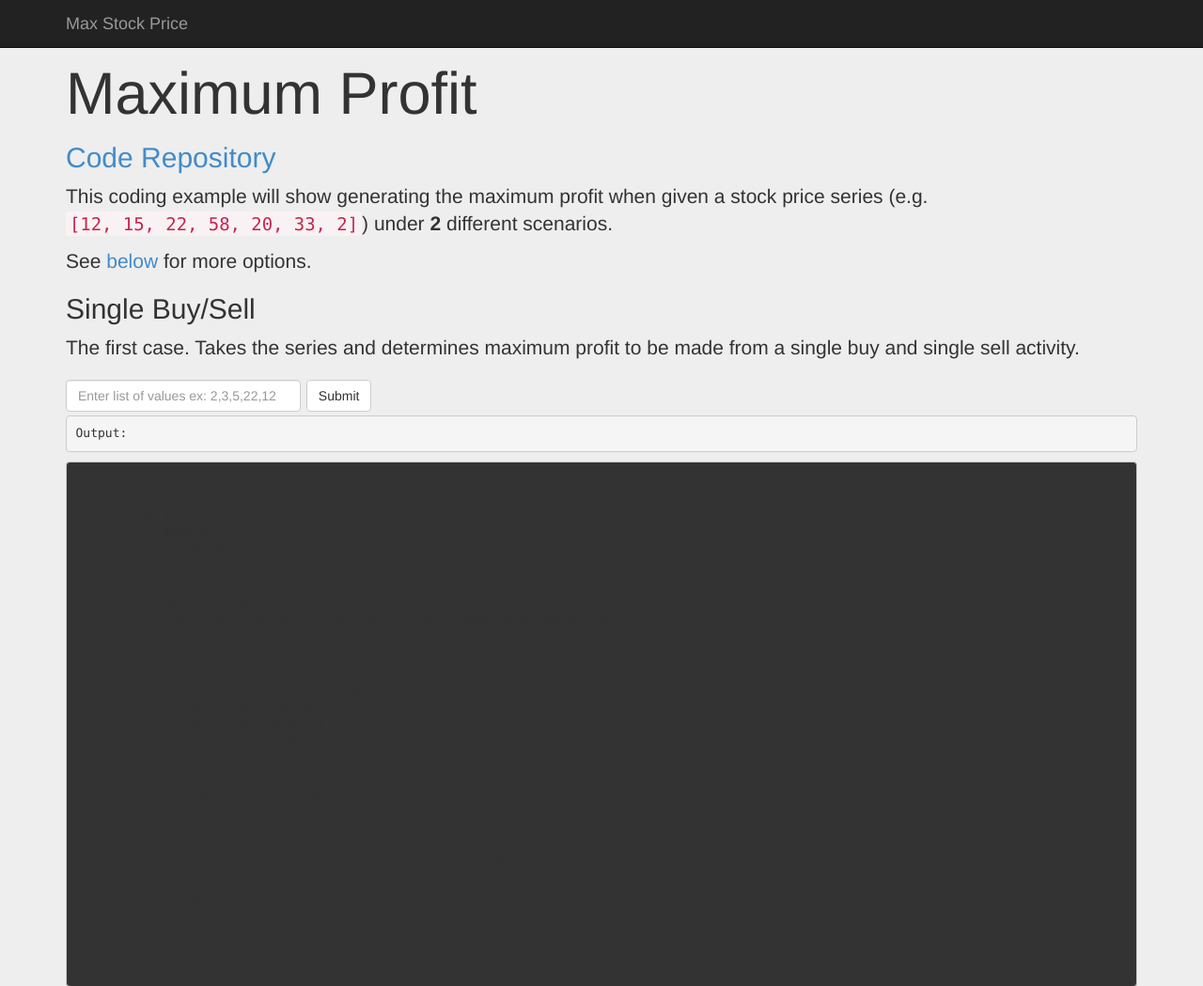
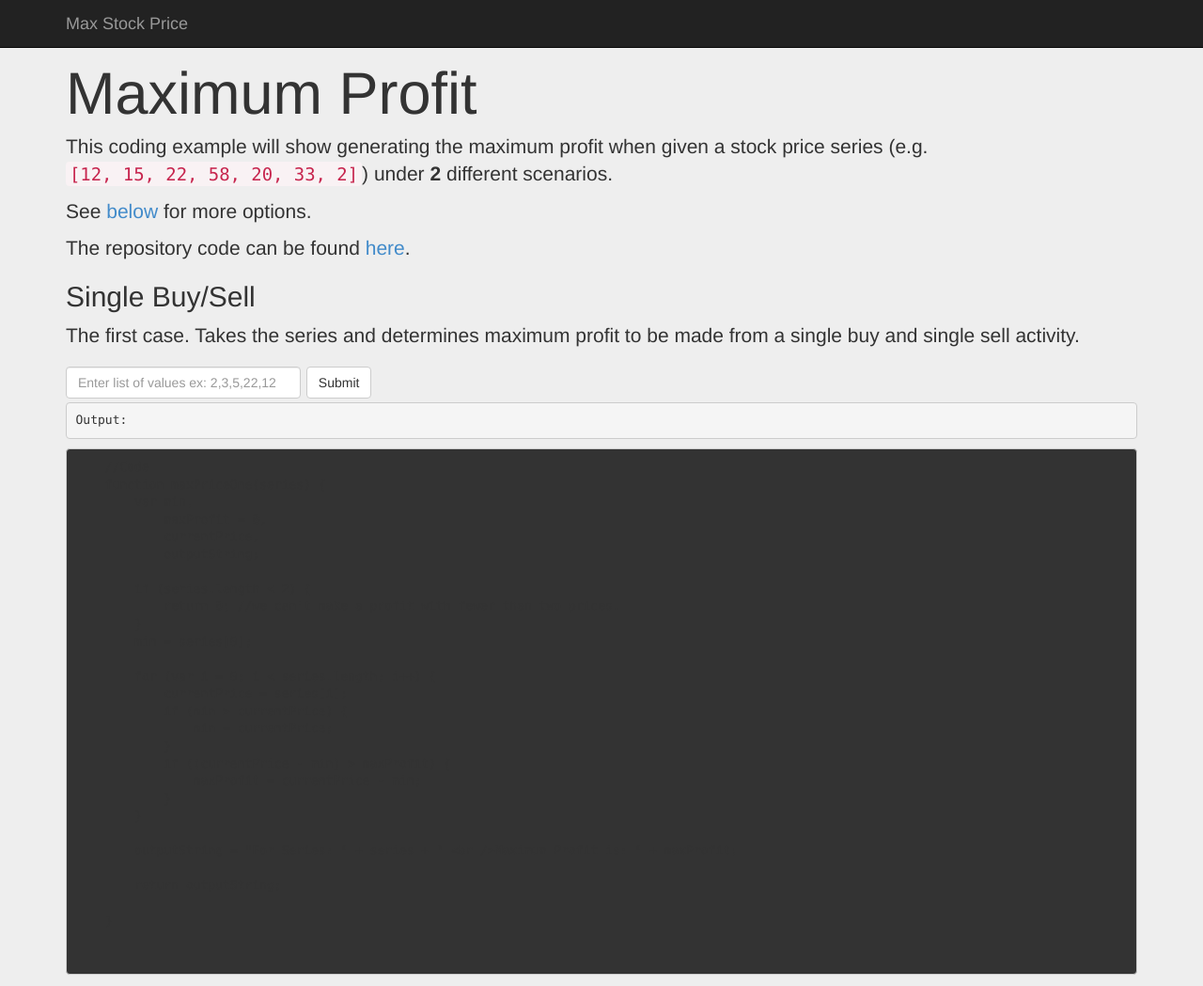
Before and after one commit to adewinter/twitter, a plain HTML site: page index.html in a window 1280 px wide. Shown: the top 1049 px of the page at 94% size. Drawn offline with nearby package versions, Linux system fonts and the light colour scheme.

Commit message:
Style tweak

```diff
--- a/index.html
+++ b/index.html
@@ -47,9 +47,9 @@
     <div class="jumbotron">
       <div class="container">
         <h1>Maximum Profit</h1>
-        <h2><a href="https://github.com/adewinter/twitter">Code Repository</a></h2>
+
         <p>This coding example will show generating the maximum profit when given a stock price series (e.g. <code>[12, 15, 22, 58, 20, 33, 2]</code>) under <b>2</b> different scenarios.</p><p>See <a href="#options">below</a> for more options.</p>
-
+        <p>The repository code can be found <a href="https://github.com/adewinter/twitter">here</a>.</p>
         <h2>Single Buy/Sell</h2>
         <p>The first case. Takes the series and determines maximum profit to be made from a single buy and single sell activity.</p>
         <div id="calc-one">
```
